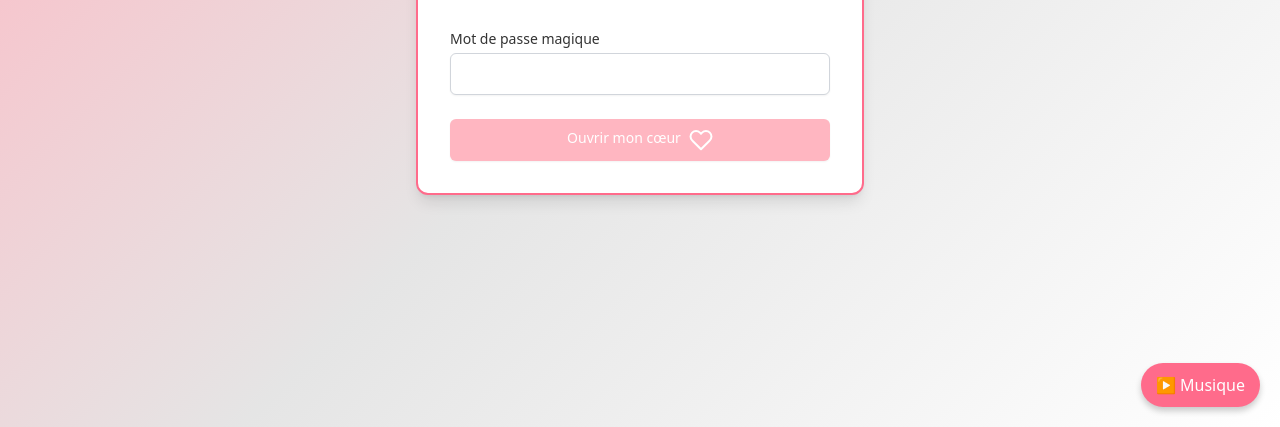
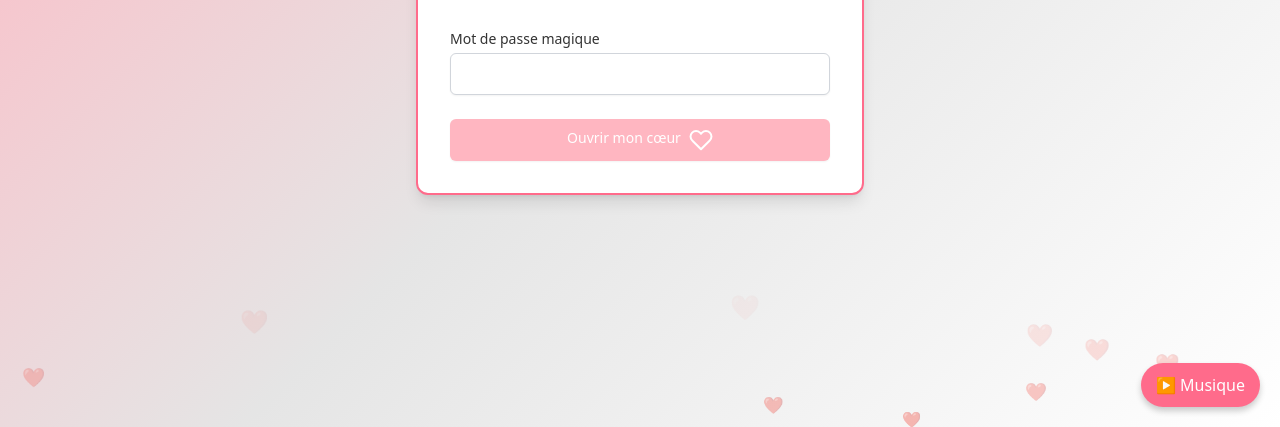
Before and after one commit to Helos71/Luc-web, a plain HTML site: page index.html in a window 1280 px wide. Shown: the part 373-800 px from the top of the page. Drawn offline with nearby package versions, Linux system fonts and the light colour scheme.

Commit message:
Update index.html

```diff
--- a/index.html
+++ b/index.html
@@ -12,6 +12,8 @@
     <style>
         .gradient-bg {
             background: linear-gradient(135deg, #FFB6C1 0%, #E5E5E5 50%, #FFFFFF 100%);
+            position: relative;
+            overflow: hidden;
         }
 
         /* Bouton musique flottant */
@@ -31,7 +33,7 @@
             background-color: #FF3D6B;
         }
 
-        /* ---- Animation cœur ---- */
+        /* ---- Animation overlay grand cœur ---- */
         #heartAnimation {
             position: fixed;
             inset: 0;
@@ -41,7 +43,6 @@
             align-items: center;
             z-index: 9999;
         }
-
         .big-heart {
             font-size: 90px;
             color: #ff6b9a;
@@ -49,7 +50,6 @@
             transform: scale(0.3);
             animation: popHeart 1.5s ease forwards;
         }
-
         @keyframes popHeart {
             0% { opacity: 0; transform: scale(0.3); }
             50% { opacity: 1; transform: scale(1.2); }
@@ -64,7 +64,6 @@
             opacity: 0.5;
             animation: floatUp 3s linear forwards;
         }
-
         @keyframes floatUp {
             0% { transform: translateY(20px) scale(0.8); opacity: 0.4; }
             100% { transform: translateY(-120px) scale(1.4); opacity: 0; }
@@ -74,11 +73,12 @@
 
 <body class="min-h-screen font-sans">
 
-    <!-- Animation overlay -->
+    <!-- Overlay grand cœur -->
     <div id="heartAnimation">
         <div class="big-heart">💗</div>
     </div>
 
+    <!-- Page principale -->
     <div class="gradient-bg min-h-screen flex items-center justify-center">
         <div class="max-w-md mx-auto bg-white rounded-xl shadow-lg overflow-hidden p-8 border-2 border-pink">
             <div class="text-center mb-8">
@@ -114,7 +114,28 @@
 
         const heartScreen = document.getElementById("heartAnimation");
 
-        function spawnFloatingHearts() {
+        // 🎈 Petits cœurs flottants en continu
+        function spawnFloatingHeartsContinuously() {
+            const gradientBg = document.querySelector('.gradient-bg');
+            setInterval(() => {
+                const h = document.createElement("div");
+                h.className = "floating-heart";
+                h.textContent = "❤";
+                h.style.left = Math.random() * 100 + "%";
+                h.style.bottom = "0%";
+                h.style.animationDelay = "0s";
+                gradientBg.appendChild(h);
+
+                setTimeout(() => h.remove(), 3000);
+            }, 300); // toutes les 0.3s
+        }
+        spawnFloatingHeartsContinuously();
+
+        // Animation grand cœur + redirection
+        const btnCoeur = document.querySelector('#loginForm button');
+        btnCoeur.addEventListener('click', (e) => {
+            e.preventDefault();
+            heartScreen.style.display = "flex";
             for (let i = 0; i < 12; i++) {
                 const h = document.createElement("div");
                 h.className = "floating-heart";
@@ -123,21 +144,8 @@
                 h.style.bottom = "40%";
                 h.style.animationDelay = (Math.random() * 1) + "s";
                 heartScreen.appendChild(h);
-
                 setTimeout(() => h.remove(), 3000);
             }
-        }
-
-        const btnCoeur = document.querySelector('#loginForm button');
-
-        btnCoeur.addEventListener('click', (e) => {
-            e.preventDefault();
-
-            // Affiche l'animation
-            heartScreen.style.display = "flex";
-            spawnFloatingHearts();
-
-            // Redirection après l'animation
             setTimeout(() => {
                 window.location.href ="heart.html";
             }, 1800);
@@ -163,6 +171,5 @@
             });
         });
     </script>
-
 </body>
 </html>
```
